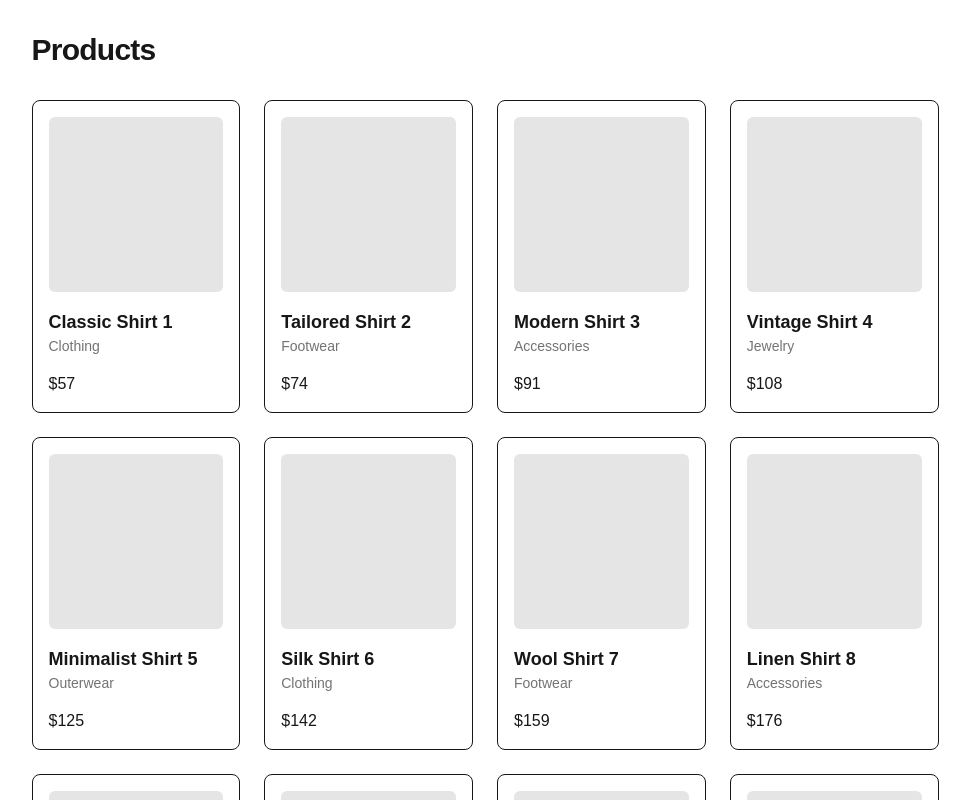
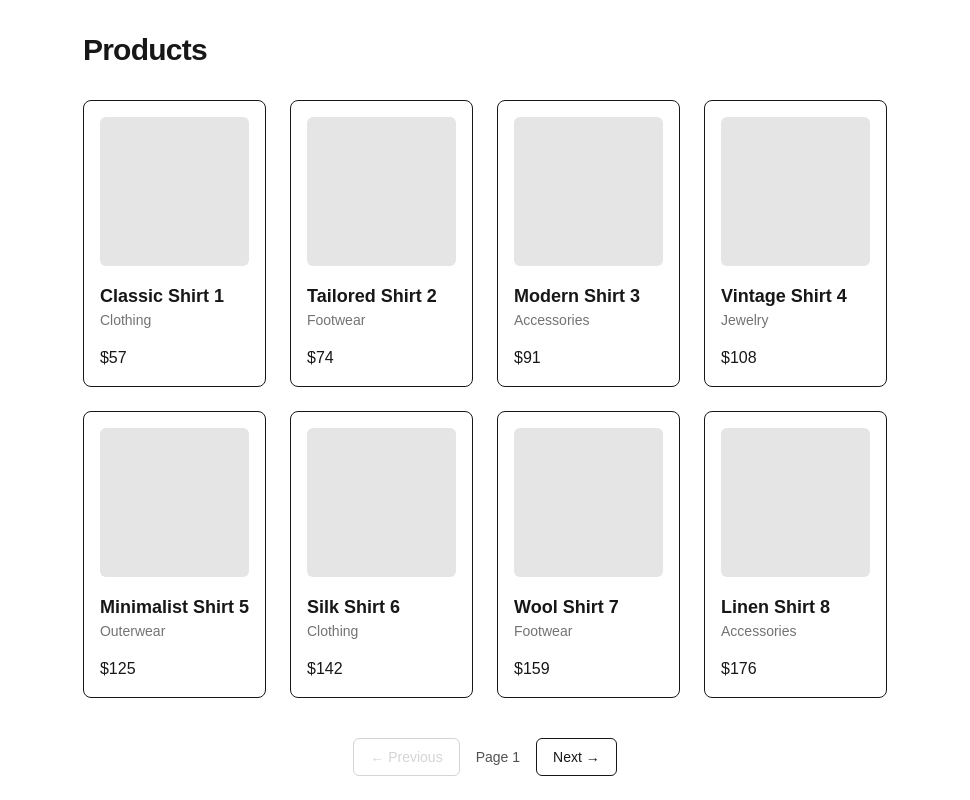
Before and after one commit to meechi27/couture, a Next.js app: page /products in a window 1280 px wide. Shown: the top 800 px of the page, without its empty margins (155-1125 px from the left). Built offline with nearby package versions, Linux system fonts and the light colour scheme.

Commit message:
added next/prev btns
goes to the next/prev page respecting the search params

```diff
--- a/src/app/lib/products/paginate-products.ts
+++ b/src/app/lib/products/paginate-products.ts
@@ -1,10 +1,11 @@
 import { Product } from "@/app/products/mock-products";
 
-
+const limit = 8
 
 export function paginateProducts(products:Product[],page:number):Product[]{
     // page starting index
-    const offset = (page - 1) * 12;
+    const offset = (page - 1) * limit;
 
-    return products.slice(offset ,offset + 12);
+
+    return products.slice(offset ,offset + limit);
 }
--- a/src/app/products/page.tsx
+++ b/src/app/products/page.tsx
@@ -42,6 +42,12 @@ export default async function ProductsPage({ searchParams }: ProductsPageProps)
   const searchedProducts = filterProducts(mockProducts,search);
   const paginatedProducts = paginateProducts(searchedProducts, page);
 
+    // navigation btn activation conditions
+    // we check next page if it has any elements
+    const hasNext  = paginateProducts(searchedProducts,page + 1).length > 0;
+    // we check if we are on page 1 (it has not previous page)
+    const hasPrev = page > 1;
+
   return (
     <main className="max-w-7xl mx-auto px-4 py-8">
       <h1 className="text-3xl font-bold tracking-tight mb-8">Products</h1>
@@ -61,6 +67,36 @@ export default async function ProductsPage({ searchParams }: ProductsPageProps)
           </article>
         ))}
       </section>
+
+      <nav className="flex justify-center items-center gap-4 mt-10">
+        {hasPrev ? (
+          <a
+            href={`/products?page=${page - 1}${search ? `&search=${search}` : ""}`}
+            className="px-4 py-2 border rounded-md text-sm font-medium hover:bg-neutral-100"
+          >
+            ← Previous
+          </a>
+        ) : (
+          <span className="px-4 py-2 border rounded-md text-sm font-medium text-neutral-300 cursor-not-allowed">
+            ← Previous
+          </span>
+        )}
+
+        <span className="text-sm text-neutral-600">Page {page}</span>
+
+        {hasNext ? (
+          <a
+            href={`/products?page=${page + 1}${search ? `&search=${search}` : ""}`}
+            className="px-4 py-2 border rounded-md text-sm font-medium hover:bg-neutral-100"
+          >
+            Next →
+          </a>
+        ) : (
+          <span className="px-4 py-2 border rounded-md text-sm font-medium text-neutral-300 cursor-not-allowed">
+            Next →
+          </span>
+        )}
+      </nav>
     </main>
   );
 }
```
